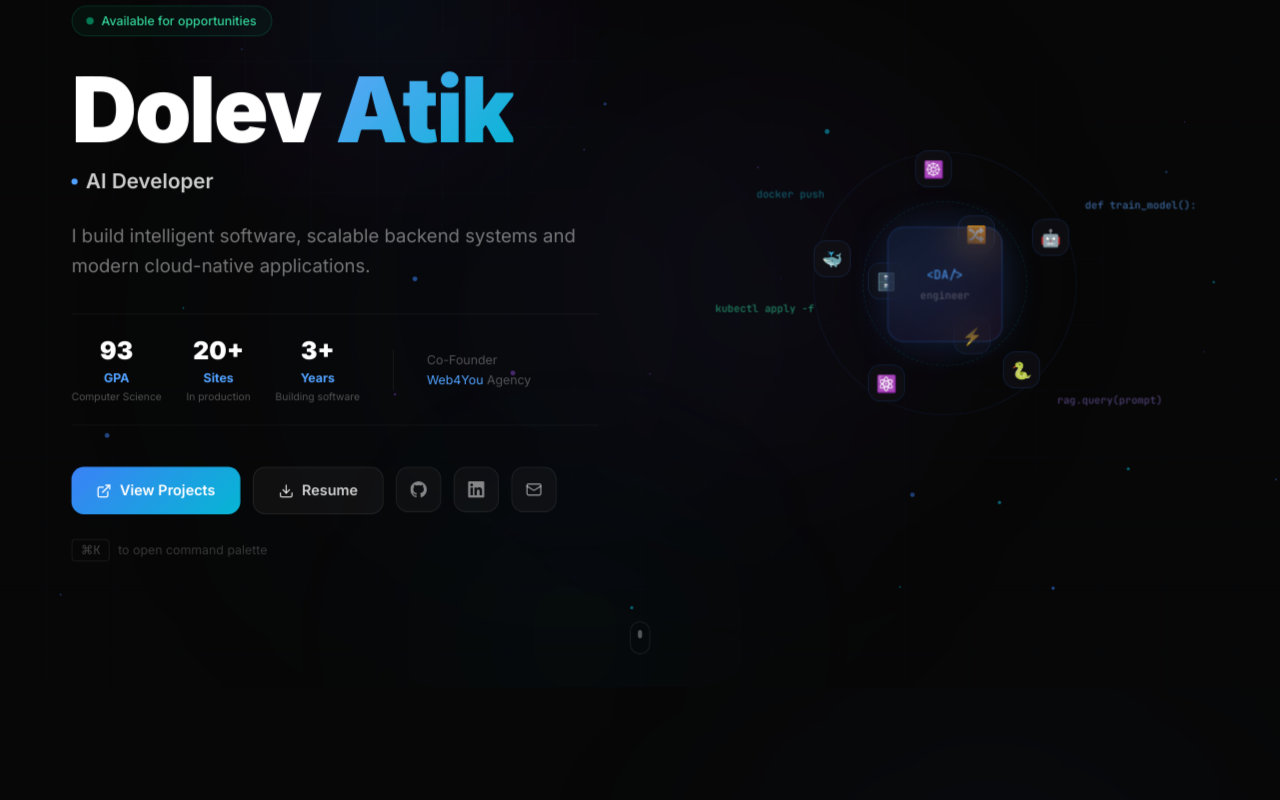
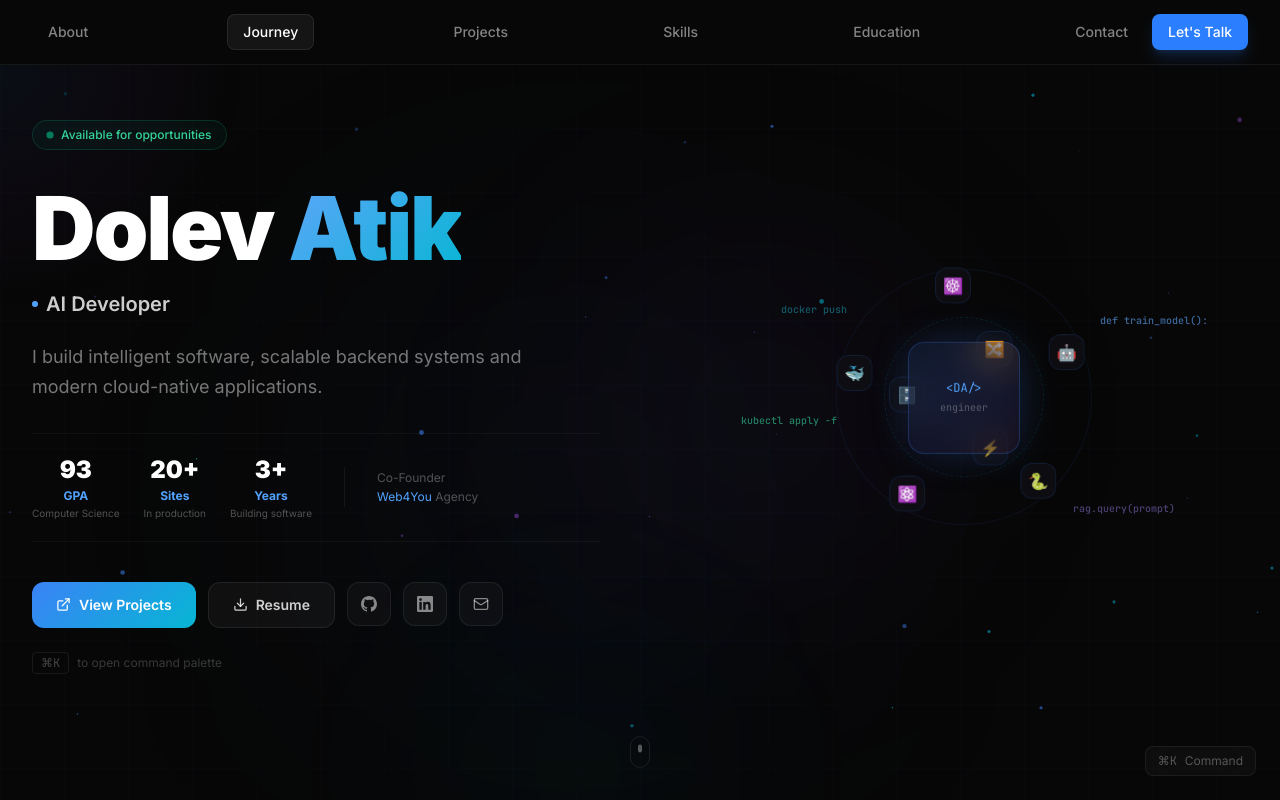
Before and after one commit to DolevAtik/Dolev_Portfolio, a React (Vite) app: page / in a window 1280 px wide. Shown: the top 800 px of the page. Built offline with nearby package versions, Linux system fonts and the light colour scheme.

Commit message:
Fix navbar overlap with hero and scroll jump on section change.
Move navbar outside the reveal wrapper, reserve nav height on main, use an opaque fixed header, and simplify reveal/hero motion so content stays below the bar.

Co-authored-by: Cursor <cursoragent@cursor.com>

```diff
--- a/src/App.tsx
+++ b/src/App.tsx
@@ -69,33 +69,24 @@ export default function App() {
         />
       )}
 
+      <Navbar />
+
       <motion.div
         initial={false}
         animate={
           revealSettled
             ? { opacity: 1 }
-            : {
-                opacity: revealed ? 1 : 0,
-                scale: revealed ? 1 : 1.03,
-                filter: revealed ? 'blur(0px)' : 'blur(10px)',
-              }
+            : { opacity: revealed ? 1 : 0 }
         }
         transition={{
           duration: REVEAL_DURATION,
           ease: REVEAL_EASE,
-          opacity: { duration: REVEAL_DURATION * 0.9, delay: 0.06 },
-          scale: { duration: REVEAL_DURATION, delay: 0.04 },
-          filter: { duration: REVEAL_DURATION * 0.75, delay: 0.02 },
         }}
         onAnimationComplete={() => {
           if (revealed) setRevealSettled(true)
         }}
         className="min-h-screen bg-[#070707] text-white relative"
-        style={
-          revealSettled
-            ? { transform: 'none', filter: 'none', willChange: 'auto' }
-            : { willChange: 'opacity, transform, filter' }
-        }
+        style={revealSettled ? { willChange: 'auto' } : { willChange: 'opacity' }}
       >
         <a
           href="#main-content"
@@ -109,8 +100,7 @@ export default function App() {
             <CommandPalette />
           </Suspense>
         )}
-        <Navbar />
-        <main id="main-content" aria-label="Dolev Atik portfolio sections">
+        <main id="main-content" className="pt-[var(--nav-height)]" aria-label="Dolev Atik portfolio sections">
           <Hero />
           <About />
           <Journey />
--- a/src/components/Hero.tsx
+++ b/src/components/Hero.tsx
@@ -208,8 +208,8 @@ const containerVariants: Variants = {
   visible: { transition: { staggerChildren: 0.1 } },
 }
 const childVariants: Variants = {
-  hidden: { opacity: 0, y: 24 },
-  visible: { opacity: 1, y: 0, transition: { duration: 0.8 } },
+  hidden: { opacity: 0 },
+  visible: { opacity: 1, transition: { duration: 0.6 } },
 }
 
 export default function Hero() {
@@ -238,7 +238,7 @@ export default function Hero() {
 
             {/* Headline */}
             <div className="mb-3">
-              <h1 className="text-6xl md:text-7xl lg:text-[5.5rem] font-black tracking-tight leading-[0.9]">
+              <h1 className="text-5xl sm:text-6xl md:text-7xl lg:text-[5.5rem] font-black tracking-tight leading-[1.05]">
                 <span className="text-white">Dolev </span>
                 <span style={{
                   background: 'linear-gradient(135deg, #60a5fa 0%, #06b6d4 50%, #a855f7 100%)',
@@ -341,7 +341,7 @@ export default function Hero() {
     <section
       id="hero"
       aria-label="Introduction — Dolev Atik, Software Engineer"
-      className="relative min-h-screen flex items-center justify-center overflow-hidden grid-bg"
+      className="relative min-h-[calc(100dvh-var(--nav-height))] overflow-hidden grid-bg"
     >
       {!isMobile && <MouseGlow />}
 
@@ -357,15 +357,15 @@ export default function Hero() {
 
       {!isMobile && <FloatingParticles />}
 
-      <div className="relative z-10 max-w-7xl mx-auto px-6 lg:px-8 pt-24 pb-20">
+      <div className="relative z-10 max-w-7xl mx-auto px-6 lg:px-8 py-8 md:py-14 pb-20">
         <div className="grid lg:grid-cols-2 gap-12 xl:gap-20 items-center">
 
           {/* Left: Text */}
           {isMobile ? (
             <motion.div
-              initial={{ opacity: 0, y: 16 }}
-              animate={siteReady ? { opacity: 1, y: 0 } : { opacity: 0, y: 16 }}
-              transition={{ duration: 0.75, delay: siteReady ? 0.1 : 0, ease: [0.22, 1, 0.36, 1] }}
+              initial={{ opacity: 0 }}
+              animate={siteReady ? { opacity: 1 } : { opacity: 0 }}
+              transition={{ duration: 0.6, delay: siteReady ? 0.08 : 0, ease: [0.22, 1, 0.36, 1] }}
             >
               {heroContent}
             </motion.div>
@@ -386,7 +386,7 @@ export default function Hero() {
 
             {/* Headline */}
             <motion.div variants={childVariants} className="mb-3">
-              <h1 className="text-6xl md:text-7xl lg:text-[5.5rem] font-black tracking-tight leading-[0.9]">
+              <h1 className="text-5xl sm:text-6xl md:text-7xl lg:text-[5.5rem] font-black tracking-tight leading-[1.05]">
                 <span className="text-white">Dolev </span>
                 <span style={{
                   background: 'linear-gradient(135deg, #60a5fa 0%, #06b6d4 50%, #a855f7 100%)',
--- a/src/components/Navbar.tsx
+++ b/src/components/Navbar.tsx
@@ -1,7 +1,5 @@
 import { useState, useEffect, useRef, useCallback } from 'react'
 import { motion } from 'framer-motion'
-import { isMobileViewport } from '../lib/mobile'
-import { useSiteReady, REVEAL_EASE } from '../context/SiteReadyContext'
 
 const navLinks = [
   { label: 'About', href: '#about' },
@@ -15,14 +13,14 @@ const navLinks = [
 const sectionIds = navLinks.map((link) => link.href.slice(1))
 
 export default function Navbar() {
-  const siteReady = useSiteReady()
   const [scrolled, setScrolled] = useState(false)
   const [activeSection, setActiveSection] = useState(sectionIds[0])
+  const headerRef = useRef<HTMLElement>(null)
   const navRef = useRef<HTMLElement>(null)
   const linkRefs = useRef<Map<string, HTMLAnchorElement>>(new Map())
 
   const updateActiveSection = useCallback(() => {
-    const navHeight = navRef.current?.offsetHeight ?? 64
+    const navHeight = headerRef.current?.offsetHeight ?? 64
     const scrollPosition = window.scrollY + navHeight + window.innerHeight * 0.25
 
     let current = sectionIds[0]
@@ -78,8 +76,15 @@ export default function Navbar() {
   }, [updateActiveSection])
 
   useEffect(() => {
+    const nav = navRef.current
     const activeLink = linkRefs.current.get(activeSection)
-    activeLink?.scrollIntoView({ behavior: 'smooth', inline: 'center', block: 'nearest' })
+    if (!nav || !activeLink || nav.scrollWidth <= nav.clientWidth) return
+
+    const linkLeft = activeLink.offsetLeft
+    const linkWidth = activeLink.offsetWidth
+    const targetLeft = linkLeft - nav.clientWidth / 2 + linkWidth / 2
+
+    nav.scrollTo({ left: targetLeft, behavior: 'smooth' })
   }, [activeSection])
 
   const handleNav = (href: string) => {
@@ -87,18 +92,10 @@ export default function Navbar() {
   }
 
   return (
-    <motion.header
-      initial={false}
-      animate={
-        siteReady
-          ? { y: 0, opacity: 1 }
-          : { y: isMobileViewport() ? 0 : -24, opacity: 0 }
-      }
-      transition={{ duration: 0.7, delay: siteReady ? 0.12 : 0, ease: REVEAL_EASE }}
-      className={`fixed top-0 left-0 right-0 z-50 transition-all duration-500 ${
-        scrolled
-          ? 'bg-[#070707]/80 backdrop-blur-xl border-b border-white/[0.06]'
-          : 'bg-transparent'
+    <header
+      ref={headerRef}
+      className={`fixed top-0 left-0 right-0 z-[100] bg-[#070707] transition-shadow duration-500 border-b border-white/[0.06] pt-[env(safe-area-inset-top,0px)] ${
+        scrolled ? 'shadow-[0_8px_32px_rgba(0,0,0,0.45)]' : ''
       }`}
     >
       <div className="max-w-7xl mx-auto px-2 md:px-8">
@@ -152,6 +149,6 @@ export default function Navbar() {
           </motion.a>
         </div>
       </div>
-    </motion.header>
+    </header>
   )
 }
--- a/src/index.css
+++ b/src/index.css
@@ -9,6 +9,13 @@
     --color-cyan: #06b6d4;
     --color-purple: #a855f7;
     --color-white: #ffffff;
+    --nav-height: 3rem;
+  }
+
+  @media (min-width: 768px) {
+    :root {
+      --nav-height: 4rem;
+    }
   }
 
   *, *::before, *::after {
@@ -17,6 +24,7 @@
 
   html {
     scroll-behavior: smooth;
+    scroll-padding-top: calc(var(--nav-height) + 0.5rem);
     background-color: #070707;
     -webkit-text-size-adjust: 100%;
   }
```
